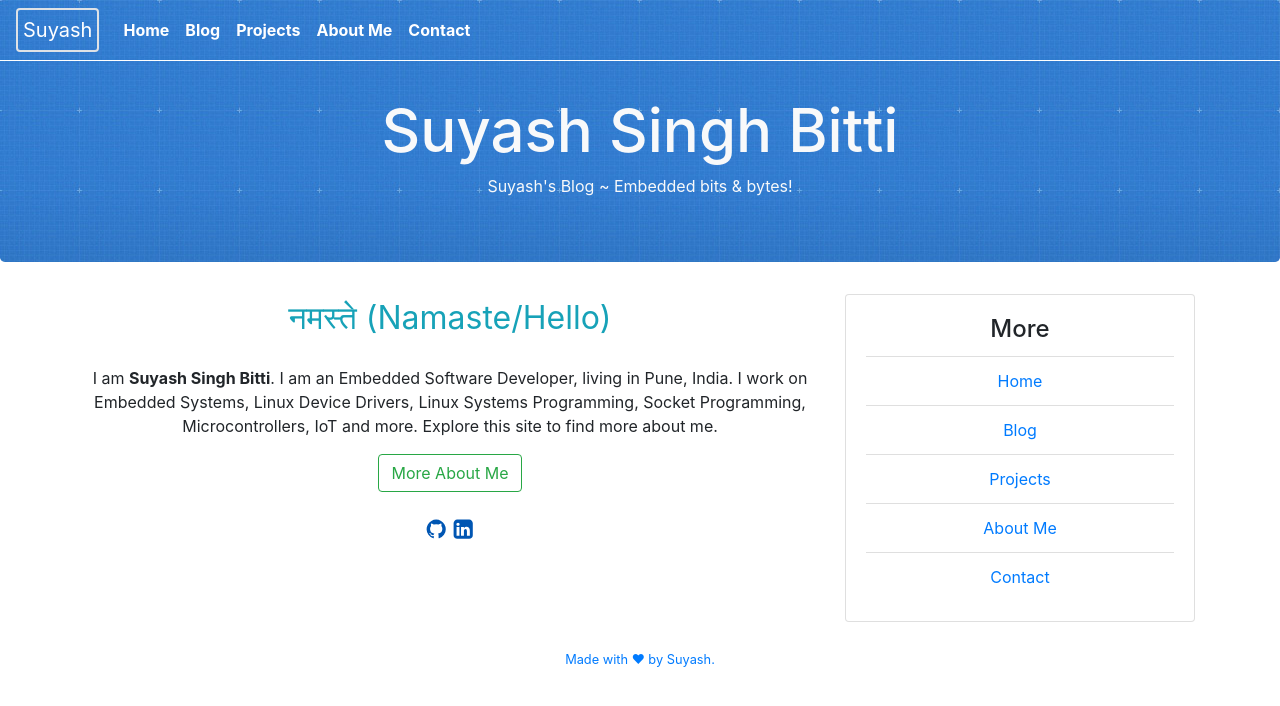
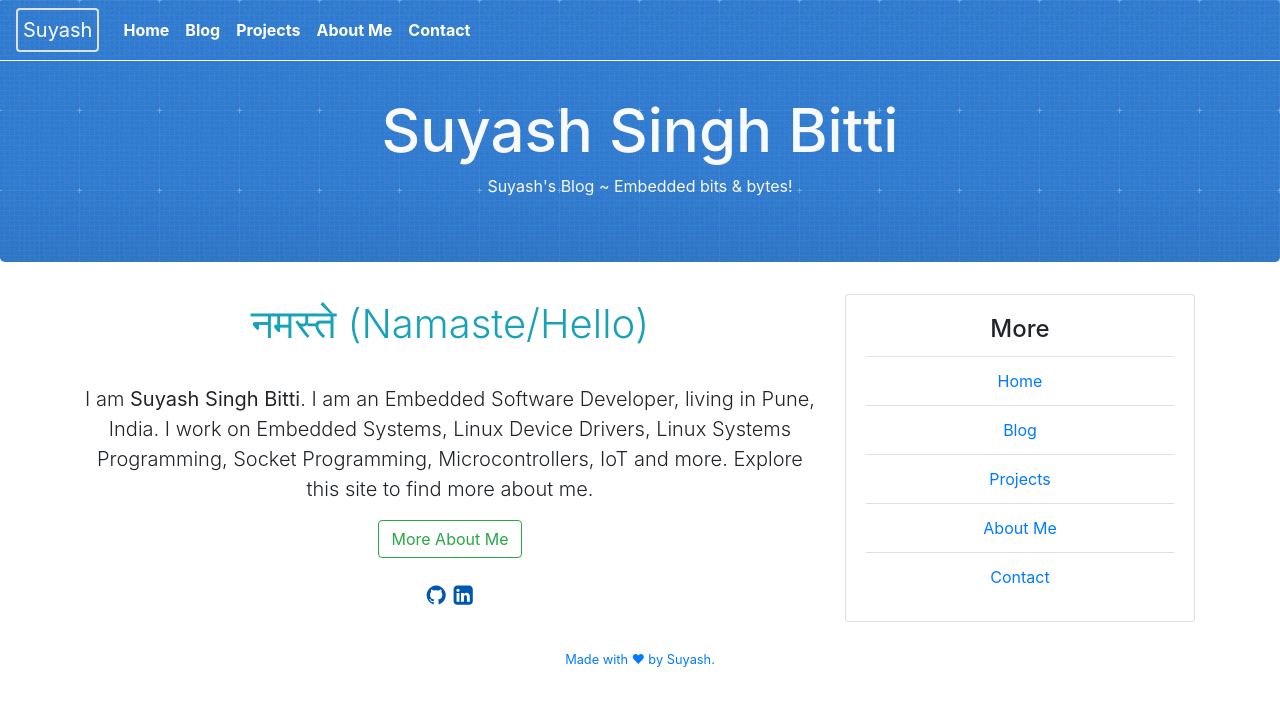
Before and after one commit to suyashsingh/suyashsingh.github.io, a Jekyll site: the page built from index.md, in a window 1280 px wide and 900 px high. Shown: the top 706 px of the window. Built offline with Jekyll 4.4.1, drawn with Linux system fonts in a browser that asks for light colours.

Commit message:
Fixes #3: removed combined css for /home

```diff
--- a/_layouts/home.html
+++ b/_layouts/home.html
@@ -15,7 +15,45 @@ layout: compress
 <!-- Google Analytics -->
 {% include google_analytics.html %}
 {% include gtm-head.html %}
-<link rel="stylesheet" href="{{ "/assets/css/styles.pure.css" | relative_url }}">
+<!-- Bootstrap CSS -->
+<link rel="stylesheet" href="{{ "/assets/css/bootstrap.min.css" | relative_url }}">
+<link rel="stylesheet" href="{{ "/assets/css/scroll-to-top.css" | relative_url }}">
+
+<style>
+  /* Sticky Footer Classes */
+  html,
+  body {
+    height: 100%;
+  }
+
+  #page-content {
+    flex: 1 0 auto;
+  }
+
+  #sticky-footer {
+    flex-shrink: none;
+  }
+
+  /* Other customizations */
+  .blue-header-bg {
+    background-image: url("{{ "/assets/images/header-bg.jpg" | relative_url }}");
+  }
+
+  /* CSS for Navbar */
+  .navbar {
+    border-bottom:1px solid #FFF;
+  }
+
+  #navbar-toggle-cbox:checked ~ .collapse {
+    display:block;
+  }
+
+  #navbar-toggle-cbox {
+    display: none;
+  }
+
+  {% include svg-icons-css.html %}
+</style>
 </head>
 
 <body>
```
